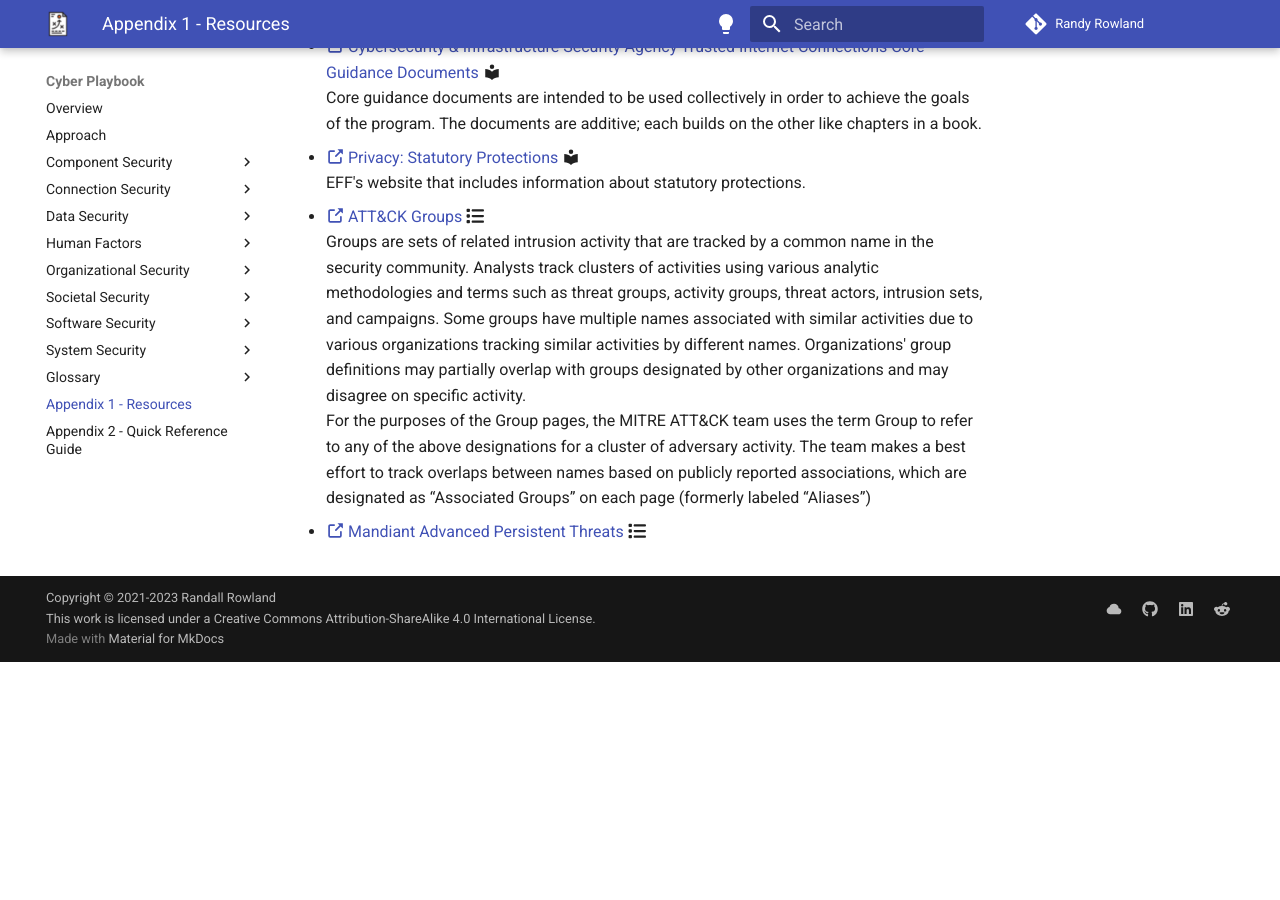
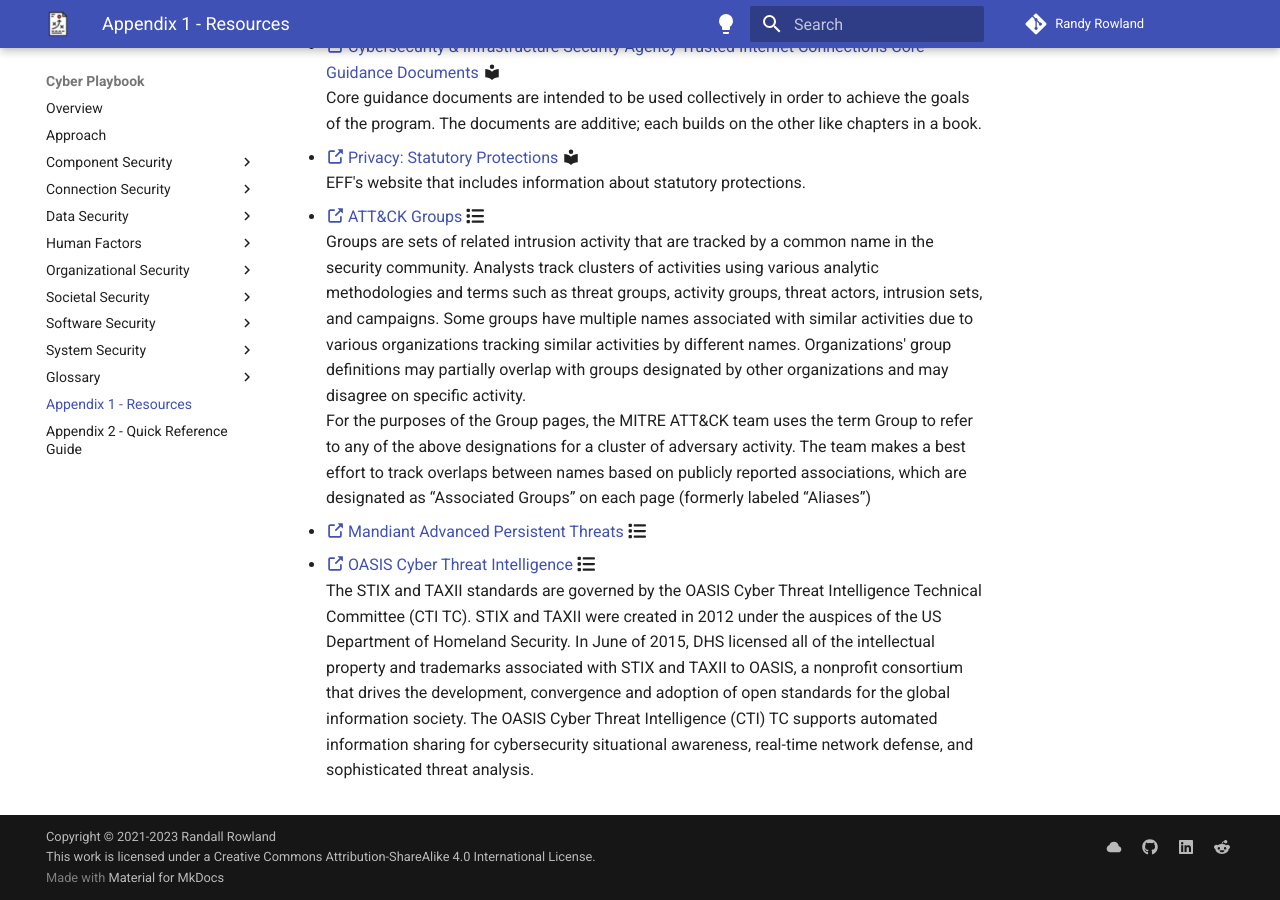
Before and after one commit to rowland007/Cyber-Playbook, an MkDocs documentation site: the page built from docs/resources.md, in a window 1280 px wide and 900 px high, scrolled down 3084 px. Built offline with MkDocs 1.6.1 and Material for MkDocs 9.7.7, drawn with Linux system fonts in a browser that asks for light colours; before the commit the page ends 3746 px from its top, so only the background shows below that.

Commit message:
Add STIX and TAXII resource

```diff
--- a/docs/resources.md
+++ b/docs/resources.md
@@ -73,3 +73,6 @@
 For the purposes of the Group pages, the MITRE ATT&CK team uses the term Group to refer to any of the above designations for a cluster of adversary activity. The team makes a best effort to track overlaps between names based on publicly reported associations, which are designated as “Associated Groups” on each page (formerly labeled “Aliases”)
 
 - [:octicons-link-external-16: Mandiant Advanced Persistent Threats](https://www.mandiant.com/resources/insights/apt-groups) :fontawesome-solid-list:
+
+- [:octicons-link-external-16: OASIS Cyber Threat Intelligence](https://oasis-open.github.io/cti-documentation/) :fontawesome-solid-list:
+The STIX and TAXII standards are governed by the OASIS Cyber Threat Intelligence Technical Committee (CTI TC). STIX and TAXII were created in 2012 under the auspices of the US Department of Homeland Security. In June of 2015, DHS licensed all of the intellectual property and trademarks associated with STIX and TAXII to OASIS, a nonprofit consortium that drives the development, convergence and adoption of open standards for the global information society. The OASIS Cyber Threat Intelligence (CTI) TC supports automated information sharing for cybersecurity situational awareness, real-time network defense, and sophisticated threat analysis.
```
